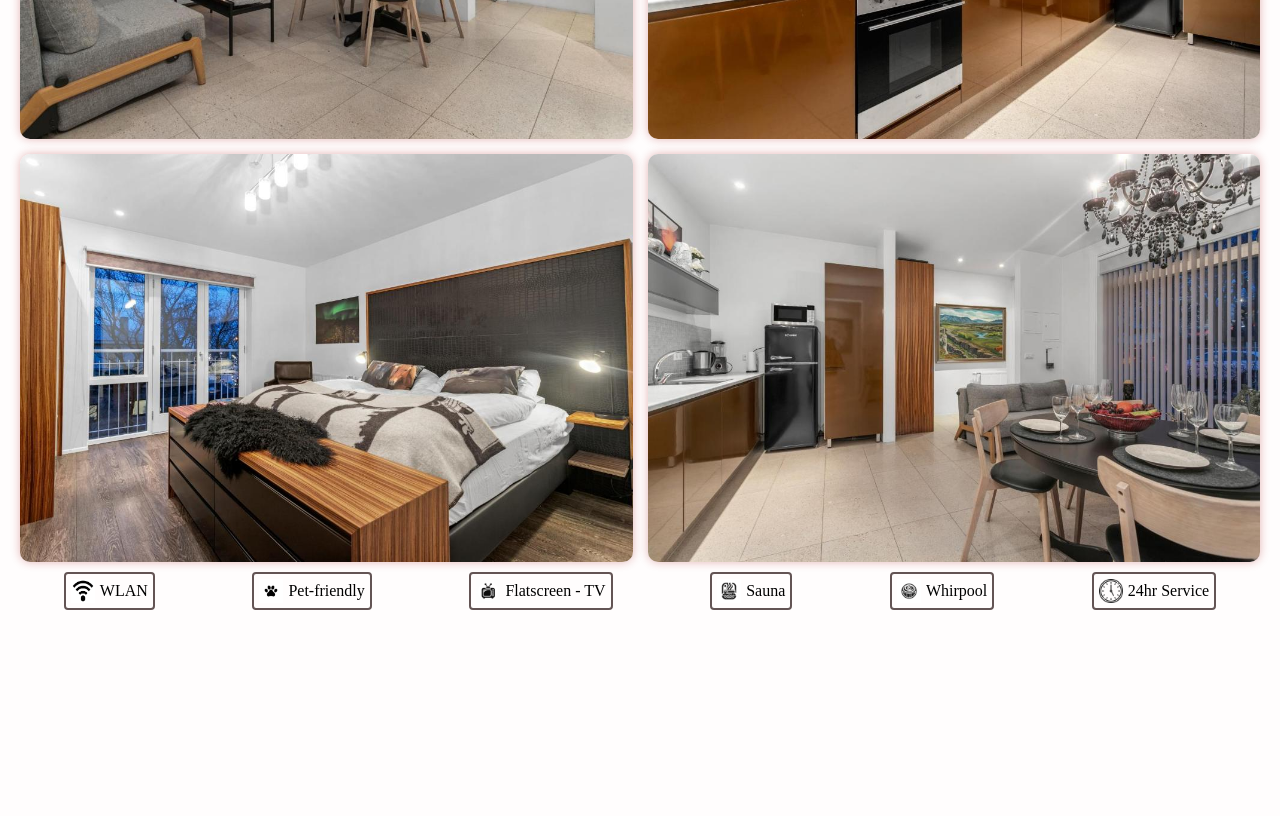
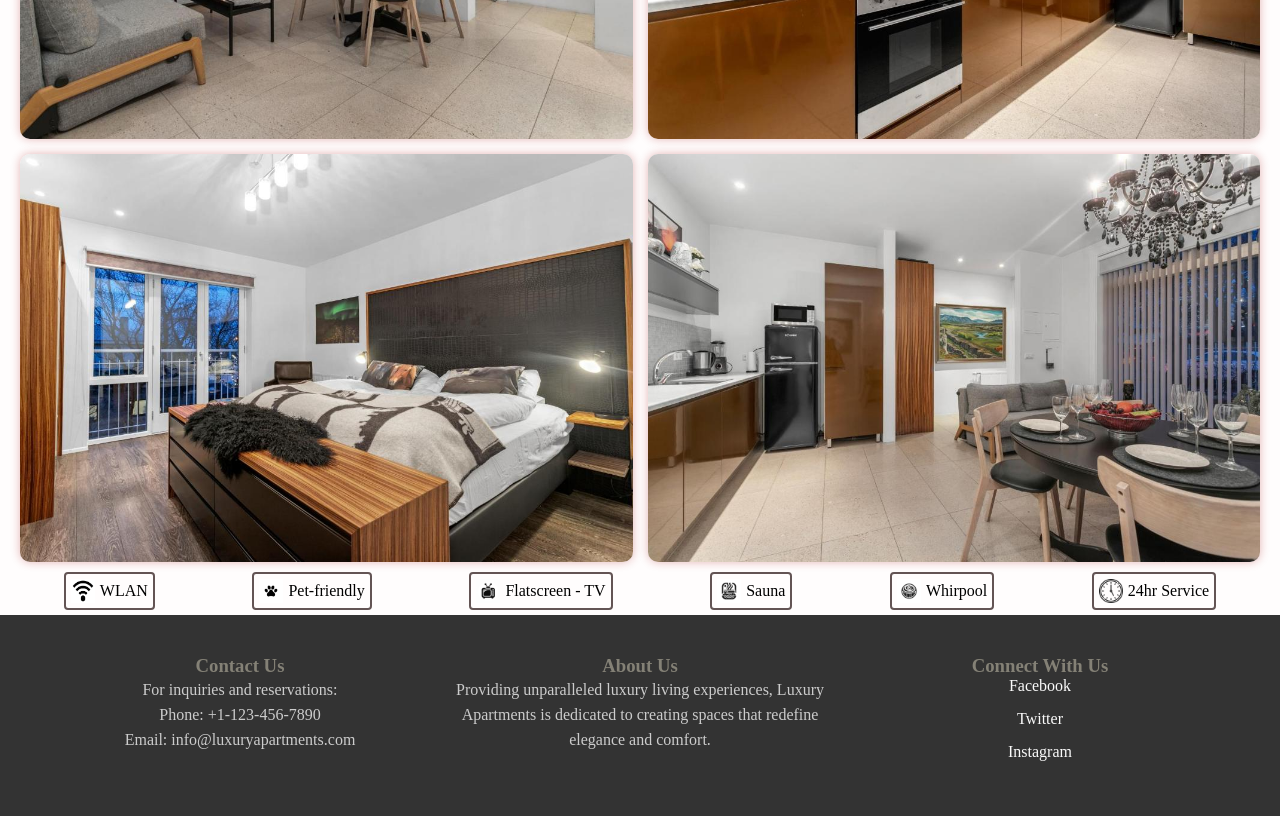
Before and after one commit to Kocunu/kms_website_project, a plain HTML site: page html/island.html in a window 1280 px wide. Shown: the part 1043-1859 px from the top of the page. Before the commit the page ends 1653 px from the top, so only its background shows below. Drawn offline with Linux system fonts and the light colour scheme.

Commit message:
changes in island und styleisland

```diff
--- a/html/island.html
+++ b/html/island.html
@@ -81,4 +81,27 @@
           </li>
         </ul>
       </div>
+      <footer>
+        <div class="footer-container">
+            <div class="contact-info">
+                <h3>Contact Us</h3>
+                <p>For inquiries and reservations:</p>
+                <p>Phone: +1-123-456-7890</p>
+                <p>Email: info@luxuryapartments.com</p>
+            </div>
+            <div class="about-me">
+                <h3>About Us</h3>
+                <p>Providing unparalleled luxury living experiences, Luxury Apartments is dedicated to creating spaces that redefine elegance and comfort.</p>
+            </div>
+            <div class="social-media">
+                <h3>Connect With Us</h3>
+                <ul>
+                    <li><a href="https://www.facebook.com/luxuryapartments" target="_blank">Facebook</a></li>
+                    <li><a href="https://www.twitter.com/luxuryapartments" target="_blank">Twitter</a></li>
+                    <li><a href="https://www.instagram.com/luxuryapartments" target="_blank">Instagram</a></li>
+                    <!-- Add more social media links as needed -->
+                </ul>
+            </div>
+        </div>
+    </footer>
     </body>
--- a/style/style_island.css
+++ b/style/style_island.css
@@ -113,6 +113,7 @@
     padding: 0;
     margin-top: 10px; /* Abstand von der Bildergalerie */
     justify-content:space-around;
+    margin-bottom: 5px;
   }
 
   .feature {
@@ -139,3 +140,51 @@
   body {
     background-color: #fffdfd;
   }
+  footer {
+    background-color: #333333;
+    color: white;
+    padding: 40px 0;
+    text-align: center;
+}
+
+.footer-container {
+    display: flex;
+    justify-content: space-around;
+    max-width: 1200px;
+    margin: 0 auto;
+}
+
+.contact-info,
+.about-me,
+.social-media {
+    flex: 1;
+}
+
+h3 {
+    color: #848176;
+}
+
+.contact-info p,
+.about-me p {
+    color: #ccc;
+    line-height: 25px;
+}
+
+.social-media ul {
+    list-style: none;
+    padding: 0;
+    margin: 0;
+}
+
+.social-media li {
+    margin-bottom: 15px;
+}
+
+.social-media a {
+    color: #fafafa;
+    text-decoration: none;
+}
+
+.social-media a:hover {
+    text-decoration: underline;
+}
```
